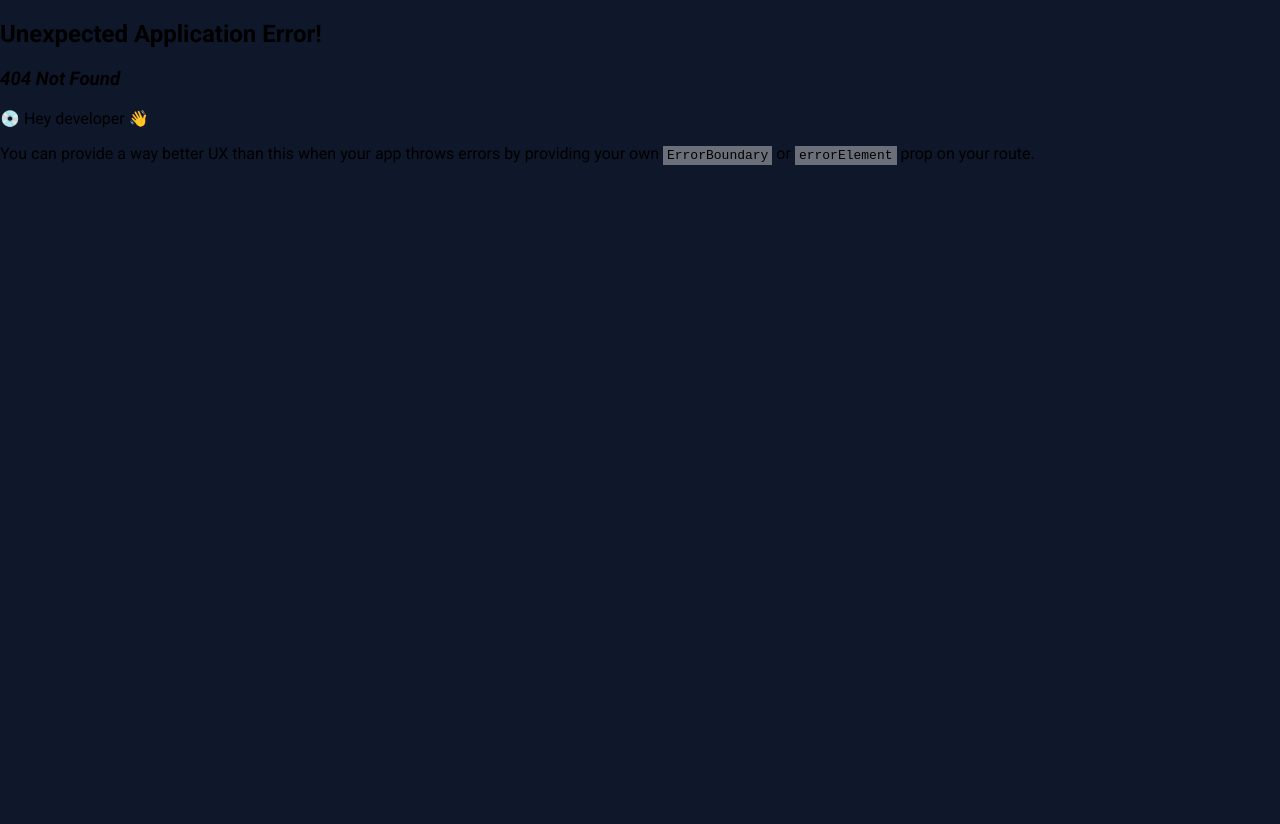
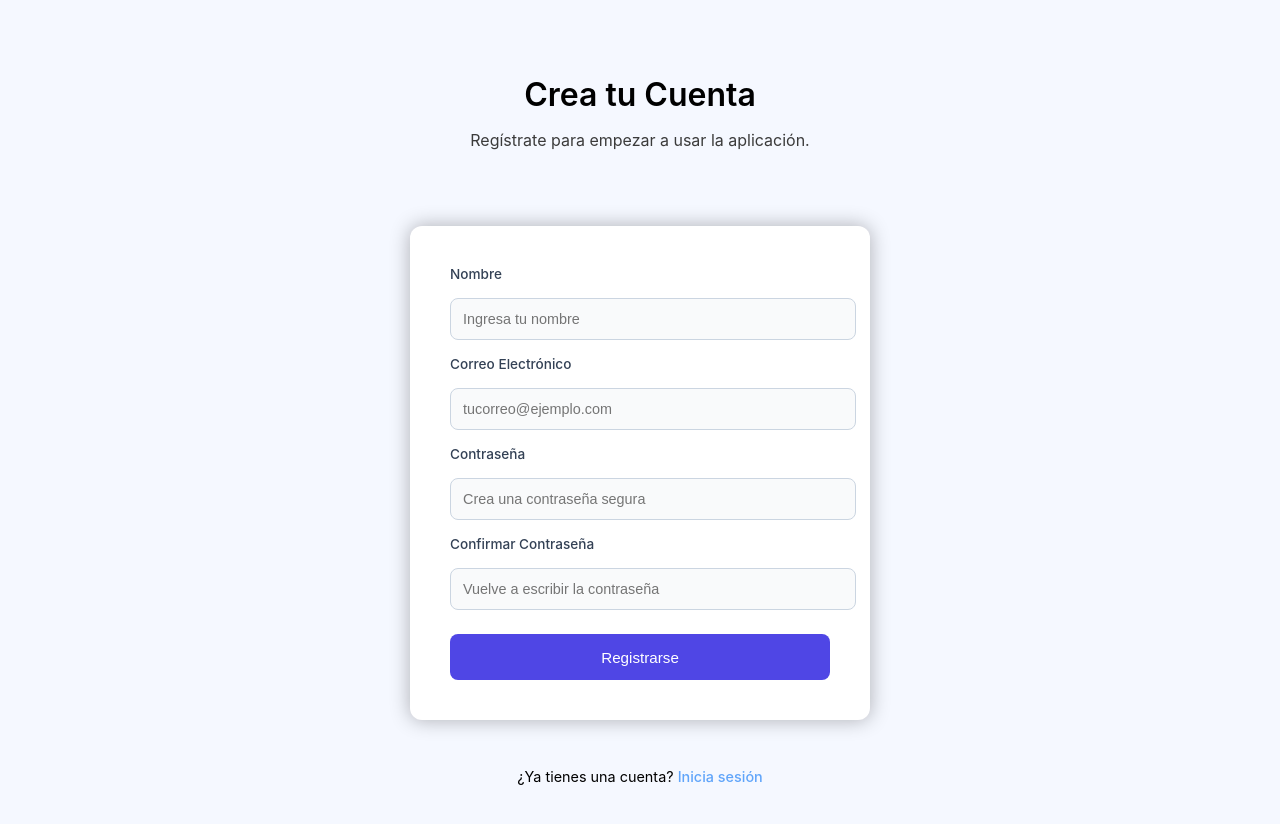
Before and after one commit to warpiggly/exam-, a React (Vite) app: page /register in a window 1280 px wide. Before the commit this address had no page. Shown: the top 824 px of the page. Built offline with nearby package versions, Linux system fonts and the light colour scheme.

Commit message:
Create page Register

```diff
--- a/src/components/Header.jsx
+++ b/src/components/Header.jsx
@@ -9,8 +9,8 @@ const Header = () => {
           <ul className="nav-list">
             <li><a href="/">Inicio</a></li>
             <li><a href="/login">Login</a></li>
-            <li><a href="/servicios">Servicios</a></li>
-            <li><a href="/contacto">Contacto</a></li>
+            <li><a href="/Register">Registrarse</a></li>
+            <li><a href="/Register">Contacto</a></li>
             <li><a href="/homero">Homero</a></li>
           </ul>
         </nav>
--- /dev/null
+++ b/src/pages/Register.css
@@ -0,0 +1,119 @@
+
+
+/* Contenedor principal */
+.rege-container {
+  margin: 0;
+  font-family: "Inter", sans-serif;
+  background-color: #f5f8ff;
+  min-height: 100vh;
+  width: 100%;
+  display: flex;
+  flex-direction: column;
+  align-items: center;
+  padding: 2rem 0;
+}
+
+/* Caja principal del formulario */
+.rege-box {
+  background-color: #ffffff;
+  padding: 2.5rem;
+  border-radius: 12px;
+  box-shadow: 0 0 20px rgba(0, 0, 0, 0.3);
+  width: 380px;
+  text-align: center;
+  margin: 0 auto;
+}
+
+/* Título y subtítulo */
+.rege-header {
+  text-align: center;
+  margin-bottom: 2rem;
+  width: 100%;
+  padding: 1rem;
+}
+
+.rege-title {
+  font-size: 2rem;
+  font-weight: 600;
+  color: #000000;
+  margin-bottom: 0.4rem;
+}
+
+.rege-subtitle {
+  font-size: 1rem;
+  color: #3b3b3b;
+  margin-bottom: 1.8rem;
+}
+
+/* Formulario */
+.rege-form {
+  display: flex;
+  flex-direction: column;
+  gap: 1rem;
+  text-align: left;
+}
+
+/* Etiquetas e inputs */
+.rege-label {
+  font-size: 0.85rem;
+  font-weight: 500;
+  color: #334155;
+}
+
+.rege-input {
+  width: 100%;
+  padding: 0.75rem;
+  border-radius: 8px;
+  border: 1px solid #cbd5e1;
+  background-color: #f9fafb;
+  color: #0f172a;
+  font-size: 0.9rem;
+  outline: none;
+  transition: border 0.3s;
+}
+
+.rege-input:focus {
+  border: 1px solid #6366f1;
+  box-shadow: 0 0 0 2px rgba(99, 102, 241, 0.2);
+}
+
+/* Botón */
+.rege-button {
+  margin-top: 0.5rem;
+  width: 100%;
+  padding: 0.9rem;
+  background-color: #4f46e5;
+  color: #fff;
+  border: none;
+  border-radius: 8px;
+  font-weight: 500;
+  font-size: 0.95rem;
+  cursor: pointer;
+  transition: background 0.3s;
+}
+
+.rege-button:hover {
+  background-color: #4338ca;
+}
+
+/* Footer */
+.rege-footer {
+  margin-top: 2rem;
+  padding: 1rem;
+  font-size: 0.9rem;
+  color: #000000;
+  text-align: center;
+  width: 100%;
+}
+
+.reje-start {
+  color: #60a5fa;
+  text-decoration: none;
+  font-weight: 500;
+  transition: color 0.3s;
+}
+
+.reje-start:hover {
+  color: #93c5fd;
+  text-decoration: underline;
+}
--- /dev/null
+++ b/src/pages/Register.jsx
@@ -0,0 +1,60 @@
+import React from "react";
+import "./Register.css";
+
+function RegisterForm() {
+  return (
+    <div className="rege-container">
+      <div className="rege-header">
+        <h2 className="rege-title">Crea tu Cuenta</h2>
+        <p className="rege-subtitle">
+          Regístrate para empezar a usar la aplicación.
+        </p>
+      </div>
+      <div className="rege-box">
+        <form className="rege-form">
+          <label className="rege-label">Nombre</label>
+          <input
+            type="text"
+            placeholder="Ingresa tu nombre"
+            className="rege-input"
+          />
+
+          <label className="rege-label">Correo Electrónico</label>
+          <input
+            type="email"
+            placeholder="tucorreo@ejemplo.com"
+            className="rege-input"
+          />
+
+          <label className="rege-label">Contraseña</label>
+          <input
+            type="password"
+            placeholder="Crea una contraseña segura"
+            className="rege-input"
+          />
+
+          <label className="rege-label">Confirmar Contraseña</label>
+          <input
+            type="password"
+            placeholder="Vuelve a escribir la contraseña"
+            className="rege-input"
+          />
+
+          <button type="button" className="rege-button">
+            Registrarse
+          </button>
+        </form>
+
+
+      </div>
+      <div className="rege-footer">
+          ¿Ya tienes una cuenta?{" "}
+          <a href="#" className="reje-start">
+            Inicia sesión
+          </a>
+        </div>
+    </div>
+  );
+}
+
+export default RegisterForm;
```
Also changed, not shown: src/routes/AppRouter.jsx (+6 -1 lines).
